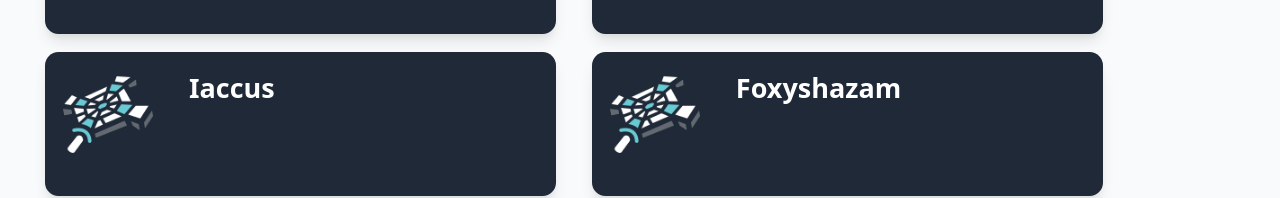
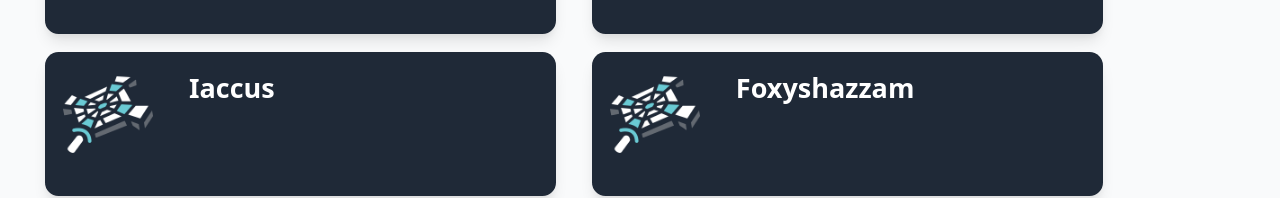
Before and after one commit to onnenon/dexterity_site, a Vue app: page /roster in a window 1280 px wide. Shown: the part 2716-2914 px from the top of the page. Built offline with nearby package versions, Linux system fonts and the light colour scheme.

Commit message:
Updated foxxy's name

```diff
--- a/src/common/roster.ts
+++ b/src/common/roster.ts
@@ -35,6 +35,6 @@ export const Roster: GuildRoster = {
     { name: 'Scampy', class: ClassEnum.HUNTER },
     { name: 'Bartwave', class: ClassEnum.SHAMAN },
     { name: 'Iaccus', class: ClassEnum.PRIEST },
-    { name: 'Foxyshazam', class: ClassEnum.PRIEST },
+    { name: 'Foxyshazzam', class: ClassEnum.PRIEST },
   ],
 }
```
